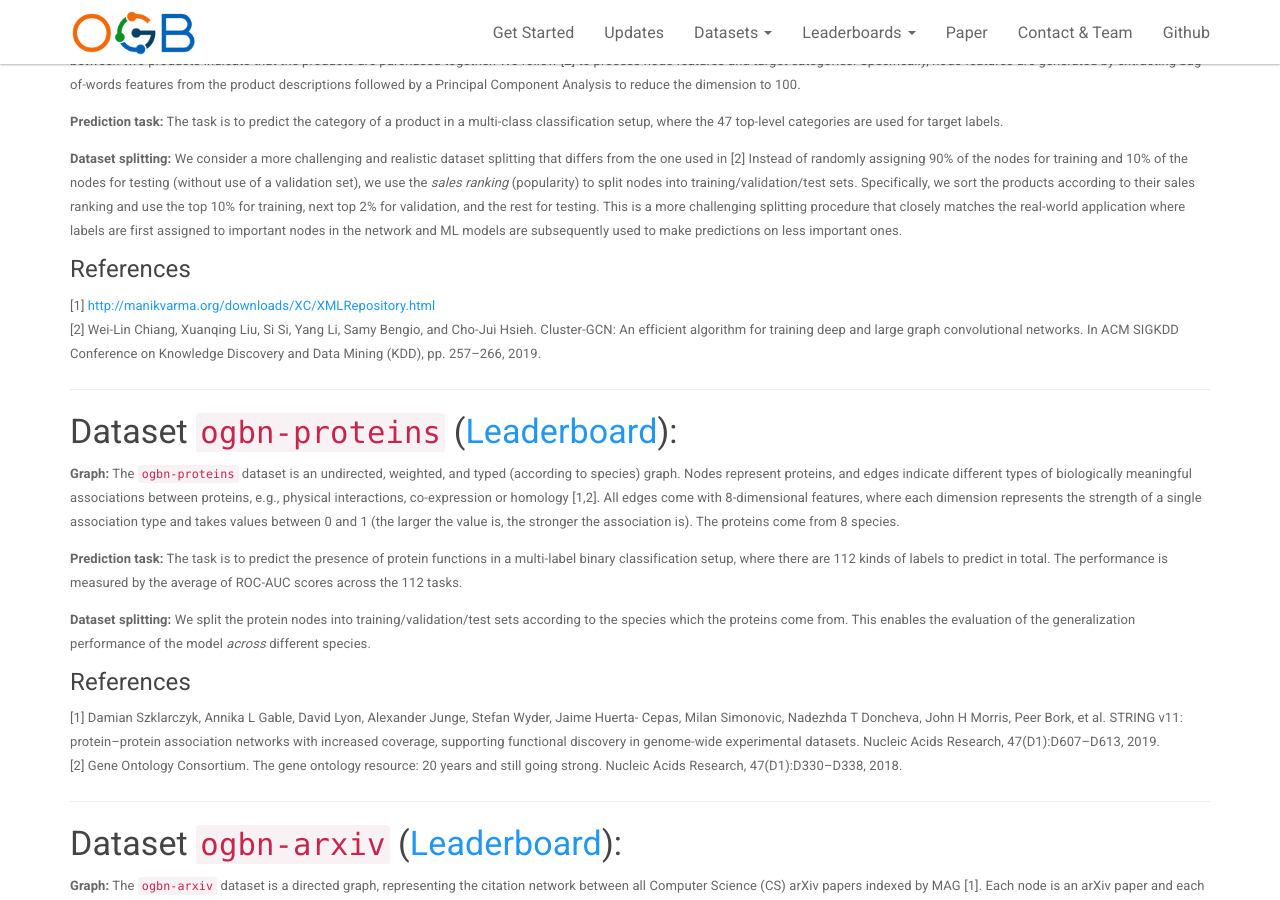
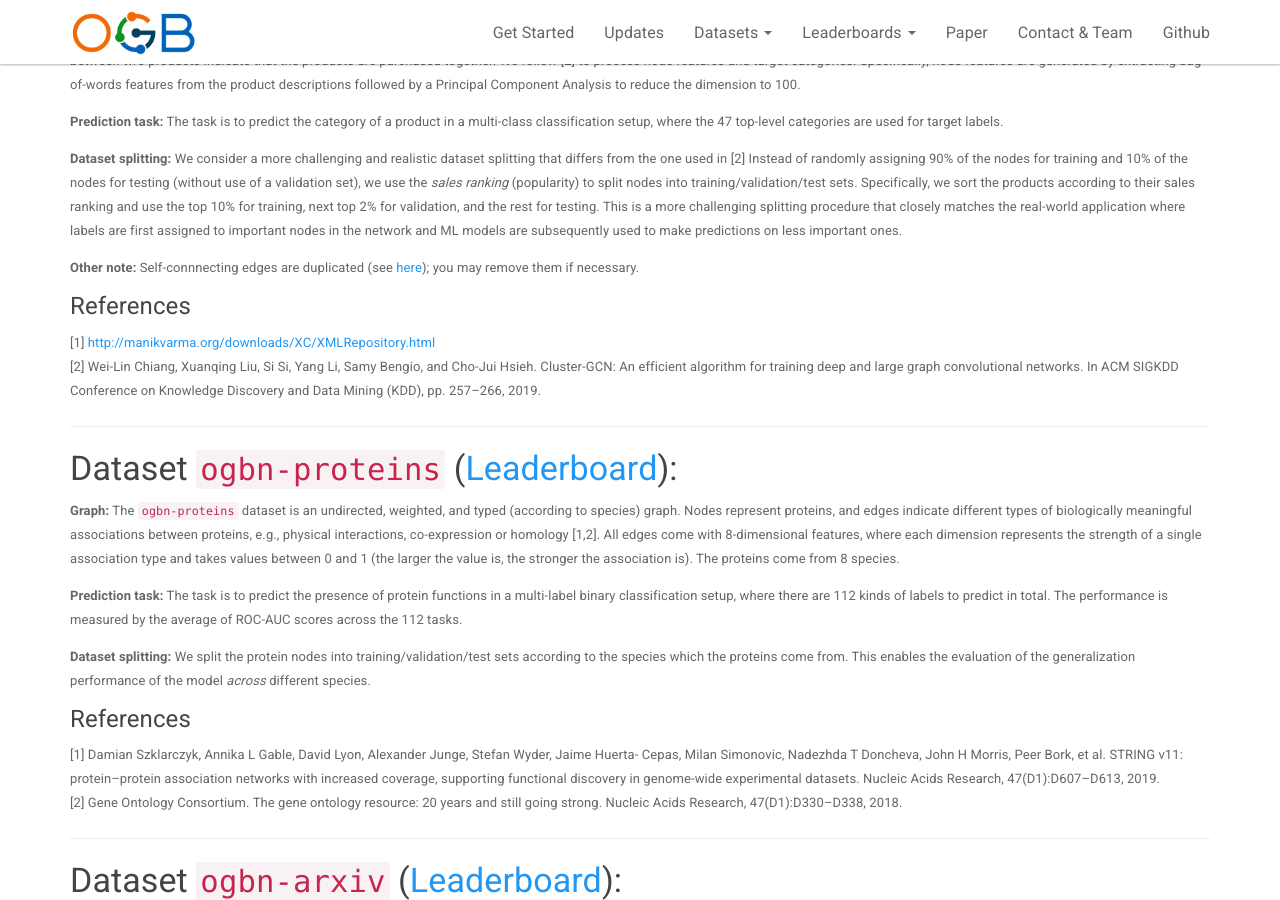
Before and after one commit to snap-stanford/ogb-web, a Jekyll site: the page built from _docs/datasets/nodeprop.md, in a window 1280 px wide and 900 px high, scrolled down 765 px. Built offline with Jekyll 4.4.1, drawn with Linux system fonts in a browser that asks for light colours.

Commit message:
add note

```diff
--- a/_docs/datasets/nodeprop.md
+++ b/_docs/datasets/nodeprop.md
@@ -37,6 +37,8 @@ We also prepare a unified [performance evaluator](#eval).
 **Dataset splitting:** We consider a more challenging and realistic dataset splitting that differs from the one used in [2]
 Instead of randomly assigning 90% of the nodes for training and 10% of the nodes for testing (without use of a validation set), we use the *sales ranking* (popularity) to split nodes into training/validation/test sets.
 Specifically, we sort the products according to their sales ranking and use the top 10% for training, next top 2% for validation, and the rest for testing. This is a more challenging splitting procedure that closely matches the real-world application where labels are first assigned to important nodes in the network and ML models are subsequently used to make predictions on less important ones.
+
+**Other note:** Self-connnecting edges are duplicated (see [here](https://github.com/snap-stanford/ogb/issues/41)); you may remove them if necessary.
 
 #### References
 [1] [http://manikvarma.org/downloads/XC/XMLRepository.html](http://manikvarma.org/downloads/XC/XMLRepository.html) <br/>
```
